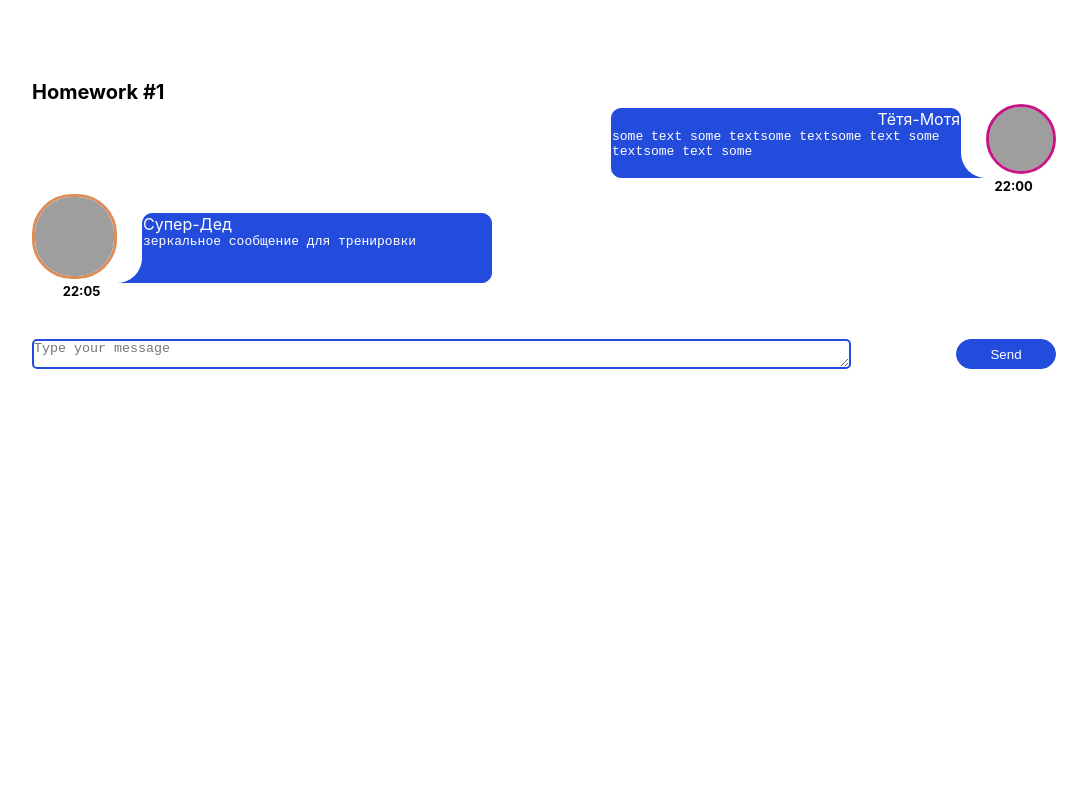
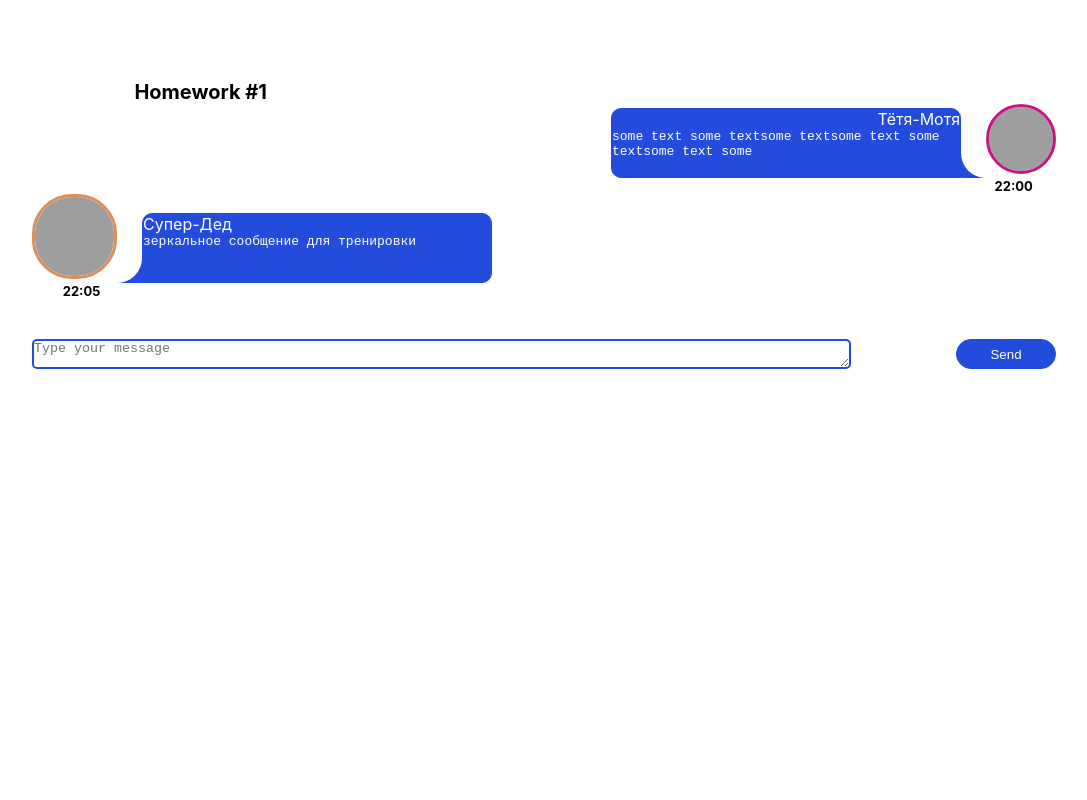
Before and after one commit to pavelminsk1979/HomeTasks, a React (Create React App) app: page / in a window 1280 px wide. Shown: the top 800 px of the page, without its empty margins (96-1183 px from the left). Built offline with nearby package versions, Linux system fonts and the light colour scheme; grey boxes are pictures that could not be loaded.

Commit message:
HW2 refactor

```diff
--- a/src/s1-main/App.module.css
+++ b/src/s1-main/App.module.css
@@ -13,4 +13,5 @@
 .hwTitle {
     font-size: 20px;
     font-weight: bold;
+    margin-left: 10%;
 }
--- a/src/s2-homeworks/hw02/HW2.tsx
+++ b/src/s2-homeworks/hw02/HW2.tsx
@@ -60,6 +60,7 @@ function HW2() {
 
     const filteredAffairs = filterAffairs(affairs, filter)
     const deleteAffairCallback = (_id: number) => {
+        setAffairs(affairs.filter(el=>el._id!==_id))
         deleteAffair(affairs,_id)
     }
 
```
